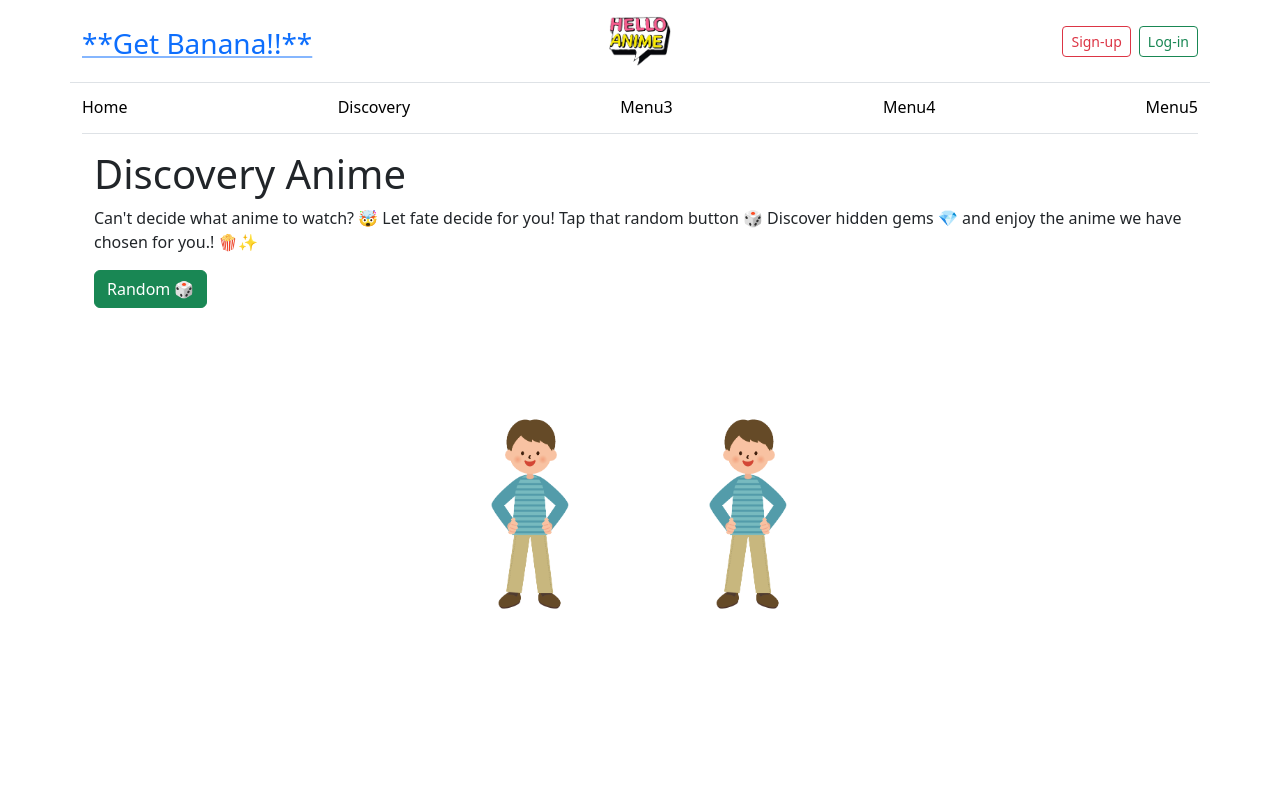
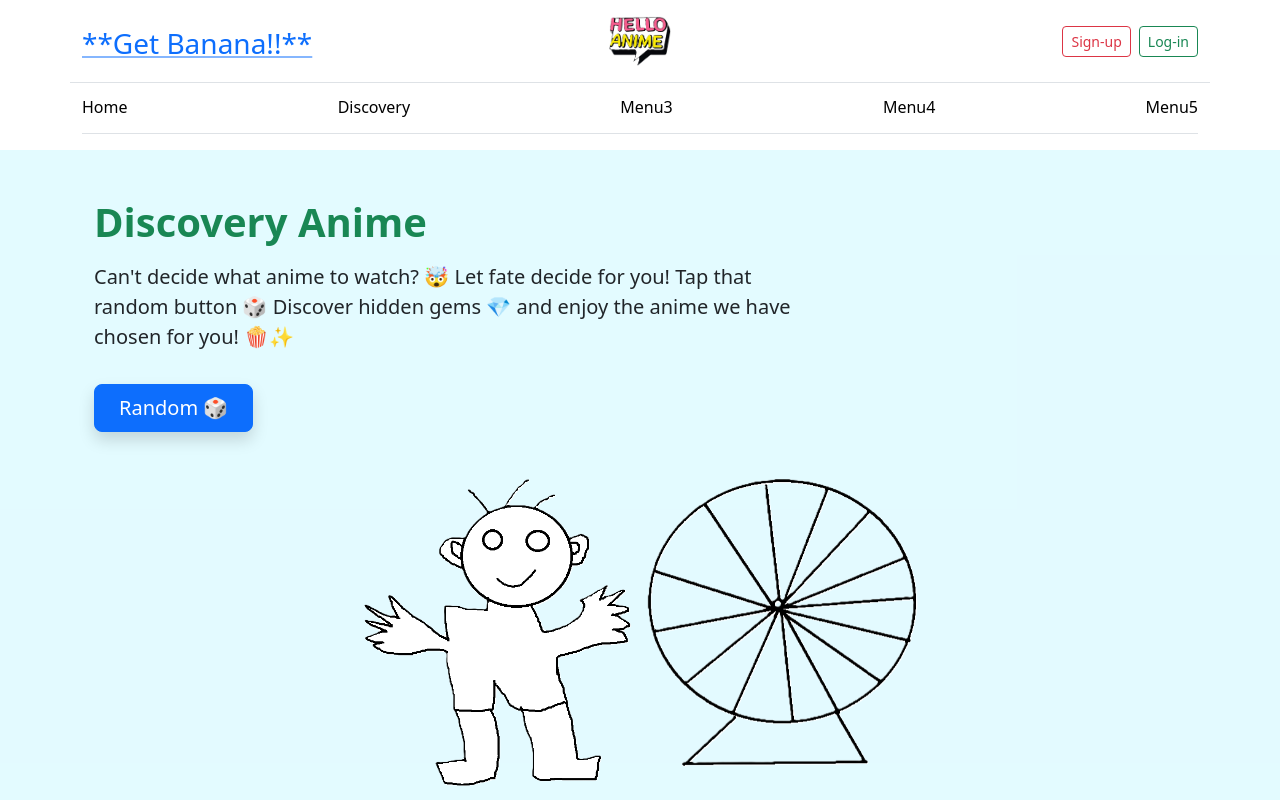
Before and after one commit to nineandmunong/hello-anime, a React (Vite) app: page /discovery in a window 1280 px wide. Shown: the top 800 px of the page. Built offline with nearby package versions, Linux system fonts and the light colour scheme.

Commit message:
Edit and create any fn for Discovery Page

```diff
--- a/src/API/services/animeInfoService.ts
+++ b/src/API/services/animeInfoService.ts
@@ -16,14 +16,14 @@ export default async function getAnimeInfo(
       try {
         const response = await axios.get(`https://api.jikan.moe/v4/anime/${id}`)
         animeInfo.push(response.data)
-        /* await delay(1200) // หน่วงประมาณ 1.2 วินาทีต่อ request */
+        await delay(300) // เวลาหน่วงต่อ request
       } catch (error) {
         console.error(`Error fetching anime ID ${id}:`, error)
       }
     }
 
     if (i + batchSize < ids.length) {
-      await delay(3000) // หน่วงระหว่าง batch
+      await delay(1000) // หน่วงระหว่าง batch
     }
   }
 
--- a/src/API/services/animeRandomService.ts
+++ b/src/API/services/animeRandomService.ts
@@ -1,13 +1,22 @@
-import axios from "axios"
 import { animeRandomType } from "../type/animeRandomtype"
 
-export default async function animeRandomService(): Promise<animeRandomType> {
-  try {
-    const response = await axios.get("https://api.jikan.moe/v4/random/anime")
-    const data = response.data
-    return data
-  } catch (err) {
-    console.error("Error fetch AnimeRandom:", err)
-    throw err
+const animeRandomService = async (): Promise<animeRandomType> => {
+  const MAX_ATTEMPTS = 10
+  let attempt = 0
+
+  while (attempt < MAX_ATTEMPTS) {
+    const response = await fetch("https://api.jikan.moe/v4/random/anime")
+    const result: animeRandomType = await response.json()
+
+    const hasTrailer = result?.data?.trailer?.embed_url
+    if (hasTrailer) {
+      return result
+    }
+
+    attempt++
   }
+
+  throw new Error("Could not find anime with a trailer after 10 attempts")
 }
+
+export default animeRandomService
--- a/src/components/DiscoveryPage/Random.css
+++ b/src/components/DiscoveryPage/Random.css
@@ -1,8 +1,34 @@
-.humenAnimated {
-  animation: humen 2s infinite;
+.btn-rounded {
+  border-radius: 30px;
+  transition: all 0.3s ease;
 }
 
-@keyframes humen {
+.btn-rounded:hover {
+  transform: translateY(-3px);
+  box-shadow: 0 10px 20px rgba(0, 0, 0, 0.1);
+}
+
+.zoom {
+  animation: zoom 2s infinite ease-in-out;
+}
+
+@keyframes zoom {
+  0% {
+    transform: scale(1);
+  }
+  50% {
+    transform: scale(1.1);
+  }
+  100% {
+    transform: scale(1);
+  }
+}
+
+.rotateAnimated {
+  animation: rotateAnimated 2s infinite;
+}
+
+@keyframes rotateAnimated {
   50% {
     transform: rotate(180deg);
   }
--- a/src/components/DiscoveryPage/Random.tsx
+++ b/src/components/DiscoveryPage/Random.tsx
@@ -2,6 +2,7 @@ import { useState } from "react"
 import { animeRandomType } from "../../API/type/animeRandomtype"
 import animeRandomService from "../../API/services/animeRandomService"
 import humen from "../../img/humen.png"
+import spinner from "../../img/spinner.png"
 import "./Random.css"
 
 export default function Random() {
@@ -25,76 +26,127 @@ export default function Random() {
     } catch (err) {
       console.error(err)
       setAnime(null)
-      setError("Error fetch RandomAnime")
+      setError("Error, Please try again")
     }
     setLoading(false)
   }
 
   return (
-    <div style={{ height: "100%", width: "100%", minHeight: "100vh" }}>
+    <div
+      className="py-5"
+      style={{ minHeight: "100vh", background: "rgba(162, 240, 255,0.3)" }}
+    >
       <div className="container">
         <div className="container">
-          <h1>Discovery Anime</h1>
-          <p>
+          <h1 className="fw-bold text-success mb-3">Discovery Anime</h1>
+          <p className="lead col-lg-8">
             Can't decide what anime to watch? 🤯 Let fate decide for you! Tap
             that random button 🎲 Discover hidden gems 💎 and enjoy the anime we
-            have chosen for you.! 🍿✨
+            have chosen for you! 🍿✨
           </p>
           <button
             type="button"
             onClick={randomAnime}
             disabled={loading}
-            className="btn btn-success btn-rounded"
+            className="btn btn-primary btn-lg btn-rounded shadow px-4 py-2 mt-3"
           >
-            Random 🎲
+            {loading ? (
+              <div>
+                <span className="spinner-border spinner-border-sm me-2"></span>
+                Loading...
+              </div>
+            ) : (
+              <div>Random 🎲</div>
+            )}
           </button>
         </div>
 
         {!anime && !loading && (
-          <div
-            className="container d-flex justify-content-center align-items-center"
-            style={{ marginTop: "100px" }}
-          >
-            <img src={humen} alt="humen" style={{ width: "20%" }} />
-            <img src={humen} alt="humen" style={{ width: "20%" }} />
+          <div className="my-5 row justify-content-center">
+            <div className="col-md-3 col-6">
+              <img src={humen} alt="humen" className="img-fluid zoom" />
+            </div>
+            <div className="col-md-3 col-6">
+              <img src={spinner} alt="spinner" className="img-fluid zoom" />
+            </div>
           </div>
         )}
       </div>
 
-      <div>
+      <div className="container">
         {loading && (
-          <div
-            className="container d-flex justify-content-center align-items-center"
-            style={{ marginTop: "100px" }}
-          >
+          <div className="my-5 row justify-content-center">
+            <div className="col-md-4 col-6">
               <img
                 src={humen}
                 alt="humen"
-              className="humenAnimated"
-              style={{ width: "20%" }}
+                className="img-fluid rotateAnimated"
               />
+            </div>
+            <div className="col-md-4 col-6">
               <img
-              src={humen}
-              alt="humen"
-              className="humenAnimated "
-              style={{ width: "20%" }}
+                src={spinner}
+                alt="spinner"
+                className="img-fluid rotateAnimated"
               />
+            </div>
           </div>
         )}
 
         {error && (
-          <div className="bg-red-100 text-red-700 p-3 rounded-lg mb-6">
-            {error}
+          <div
+            className="alert alert-danger p-3 rounded-lg mx-auto my-4"
+            style={{ maxWidth: "700px" }}
+          >
+            <strong>{error}</strong>
           </div>
         )}
 
         {anime && !loading && (
+          <div className="card shadow-lg my-5">
+            <div className=" bg-primary text-white py-3 text-center">
+              <h2>{anime.data.title}</h2>
+            </div>
             <div>
-            <h1>Show Anime Success</h1>
-            <div>
-              {anime.data.title}
-              <hr />
-              {anime.data.episodes}
+              <div className="row g-0">
+                <div className="col-lg-4">
+                  <div className="p-3 h-100 d-flex align-items-center justify-content-center">
+                    <img
+                      className="img-fluid rounded-3"
+                      src={anime.data.images.jpg.large_image_url}
+                      alt={anime.data.title}
+                    />
+                  </div>
+                </div>
+                <div className="col-lg-8">
+                  <div className="p-4">
+                    <div className="mb-3">
+                      <span className="badge bg-success me-2">
+                        Score: {anime.data.score || "N/A"}
+                      </span>
+                      <span className="badge bg-info me-2">
+                        Episodes: {anime.data.episodes || "N/A"}
+                      </span>
+                      <span className="badge bg-warning text-dark">
+                        Year: {anime.data.year || "N/A"}
+                      </span>
+                      <div className="mt-3">
+                        {anime.data.synopsis?.substring(0, 300)}...
+                      </div>
+                    </div>
+
+                    <div className="mt-4">
+                      <div className="ratio ratio-16x9">
+                        <iframe
+                          src={anime.data.trailer.embed_url}
+                          title={anime.data.title}
+                          allowFullScreen
+                        ></iframe>
+                      </div>
+                    </div>
+                  </div>
+                </div>
+              </div>
             </div>
           </div>
         )}
```
Also changed, not shown: src/img/humen.png, src/img/spinner.png (added). Lines whose indentation alone changed are shown as unchanged.
